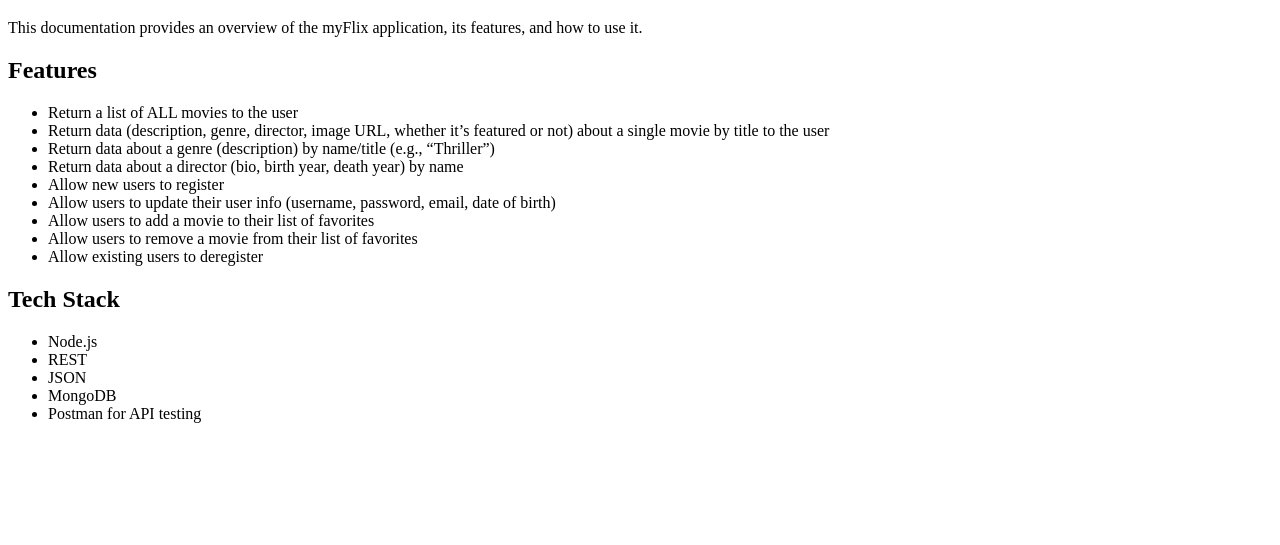
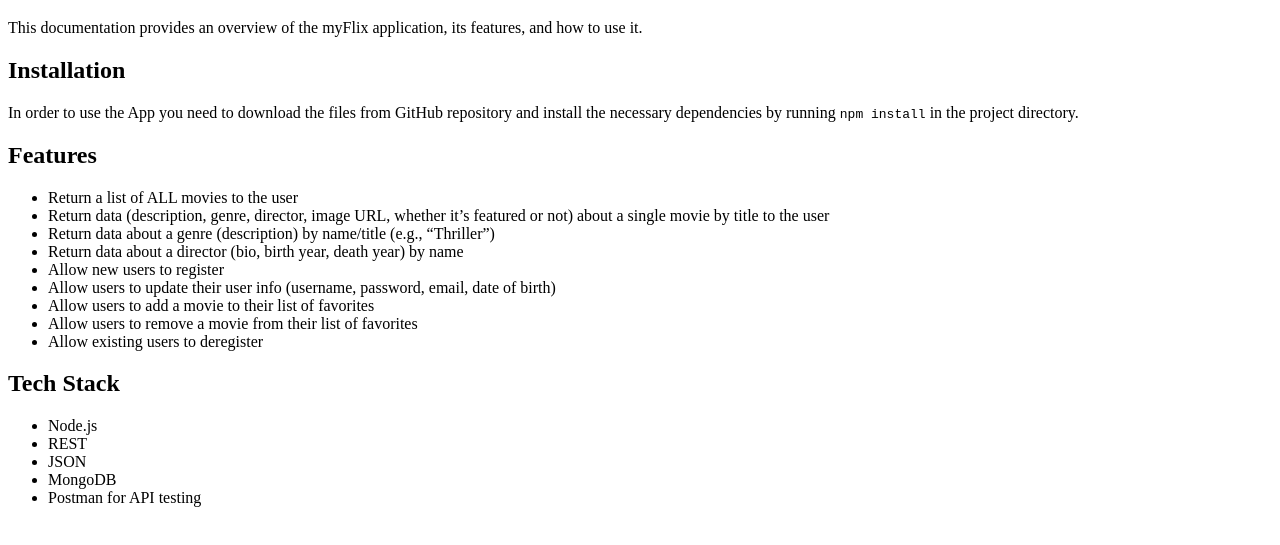
Before and after one commit to daliwa13/movie_api, a website: page documentation.html in a window 1280 px wide. Shown: the part 61-606 px from the top of the page. Drawn offline with Linux system fonts and the light colour scheme.

Commit message:
Added node packages & gitignore file. Updated documentation on how to install necessary dependencies

```diff
--- a/documentation.html
+++ b/documentation.html
@@ -8,6 +8,8 @@
 <body>
     <h1>Welcome to myFlix Documentation</h1>
     <p>This documentation provides an overview of the myFlix application, its features, and how to use it.</p>
+    <h2>Installation</h2>
+    <p>In order to use the App you need to download the files from GitHub repository and install the necessary dependencies by running <code>npm install</code> in the project directory.</p>
     <h2>Features</h2>
         <ul>
             <li>Return a list of ALL movies to the user</li>
```
Also changed, not shown: package.json (added, +28 -0 lines), index.js (added), 2 other files.
